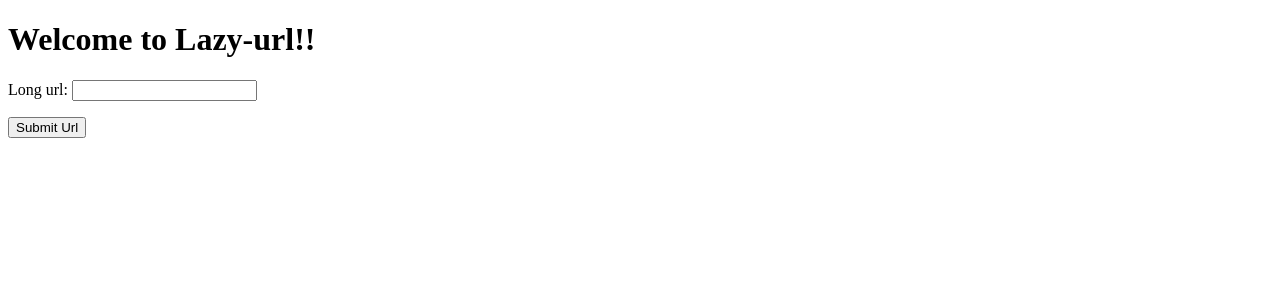
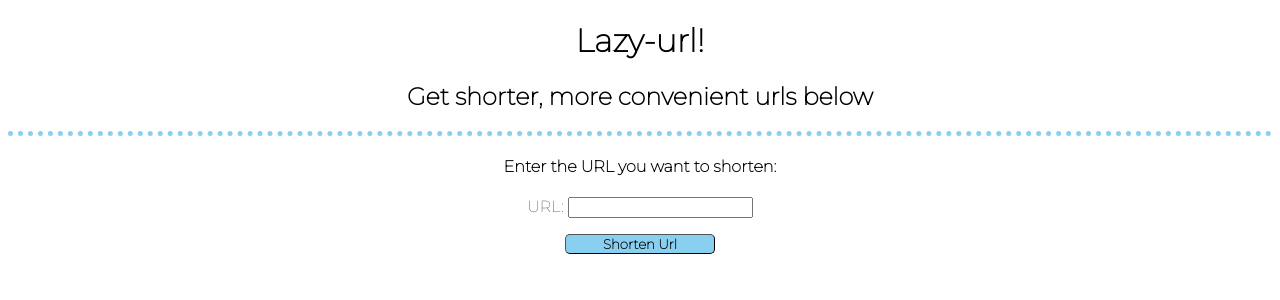
Before and after one commit to orlasinclair/LAP4-Code-Challenge, a Django app: page / in a window 1280 px wide. Shown: the top 300 px of the page. Run offline with Django 4.2, Linux system fonts and the light colour scheme.

Commit message:
added styling

```diff
--- a/theproject/lazy_url/form.py
+++ b/theproject/lazy_url/form.py
@@ -6,3 +6,6 @@ class UrlForm(forms.ModelForm):
     class Meta:
         model = UrlData
         fields = ['long_url']
+        labels = {
+            'long_url': 'URL:'
+        }
--- a/theproject/lazy_url/templates/base.html
+++ b/theproject/lazy_url/templates/base.html
@@ -5,22 +5,33 @@
     <meta charset="UTF-8">
     <meta http-equiv="X-UA-Compatible" content="IE=edge">
     <meta name="viewport" content="width=device-width, initial-scale=1.0">
+    <link rel="stylesheet" type="text/css" href="{% static 'style.css' %}">
     <title>Lazy-url</title>
 </head>
 <body>
   {% block content %}
-    <h1>Welcome to Lazy-url!!</h1>
+    <div class="greeting">
+      <h1>Lazy-url!</h1>
+      <h2>Get shorter, more convenient urls below</h2>
+    </div>
 
-    <form method="POST">
-      {% csrf_token %}
-      {{ form.as_p }}
-      <input type="submit" value="Submit Url">
-    </form>
+    <div class="form">
+      <h4>Enter the URL you want to shorten:</h4>
+      <form method="POST">
+        {% csrf_token %}
+        {{ form.as_p }}
+        <input id="button" type="submit" value="Shorten Url">
+      </form>
+    </div>
 
 
     {% if new_url %}
-    <a href="{{long_url}}">{{new_url}}</a>
+    <div class="result">
+      <h4>Here's your new URL:</h4>
+      <a href="{{long_url}}">http://127.0.0.1:8000/{{new_url}}</a>
+    </div>
     {% endif %}
+
 
 
   {% endblock content %}
--- a/theproject/lazy_url/views.py
+++ b/theproject/lazy_url/views.py
@@ -10,8 +10,8 @@ def home(request):
     if request.method  == 'POST':
         form = UrlForm(request.POST)
         if form.is_valid():
-            short = ''.join(random.choice(string.ascii_letters) for num in range(10))
-            short_url = f"http://localhost:8000/{short}"
+            short_url = ''.join(random.choice(string.ascii_letters) for num in range(10))
+            # short_url = f"http://localhost:8000/{short}"
             long_url = form.cleaned_data['long_url']
             new_url = UrlData(long_url=long_url, short_url=short_url)
             new_url.save()
@@ -20,7 +20,8 @@ def home(request):
                 'new_url': new_url,
                 'long_url': long_url
             }
-            print(UrlData.objects.get(short_url=short_url))
+            test = UrlData.objects.get(short_url=short_url)
+            print(test.long_url)
             return render(request, 'base.html', data)
     else:
         form = UrlForm()
--- /dev/null
+++ b/theproject/static/style.css
@@ -0,0 +1,37 @@
+@import url('https://fonts.googleapis.com/css2?family=Montserrat:wght@100&display=swap');
+
+.greeting{
+    font-family: 'Montserrat';
+    text-align: center;
+    border-bottom-style: dotted;
+    border-bottom-color: #89CFF0;
+    border-bottom-width: 5px;
+}
+
+.form{
+    font-family: 'Montserrat';
+    text-align: center;
+    margin-bottom: 40px
+}
+
+#button{
+    font-family: 'Montserrat';
+    font-weight: bold;
+    background-color: #89CFF0;
+    border-radius: 5px;
+    width: 150px;
+    border-width: 1px;
+}
+
+#button:hover{
+    background-color: #7393B3;
+    cursor: pointer;
+}
+
+.result{
+    font-family: 'Montserrat';
+    font-weight: 1000;
+    text-align: center;
+    margin: 20px;
+
+}
--- a/theproject/theproject/settings.py
+++ b/theproject/theproject/settings.py
@@ -25,9 +25,9 @@ SECRET_KEY = 'django-insecure-xbhzi%7)$0r0ra_qqy*uy98nmw!9ik-snp4m1%f)6avgyn@%3y
 # SECURITY WARNING: don't run with debug turned on in production!
 DEBUG = True
 
-ALLOWED_HOSTS = []
+ALLOWED_HOSTS = ['localhost', '127.0.0.1']
 
-
+STATICFILES_DIRS = ["static"]
 # Application definition
 
 INSTALLED_APPS = [
```
Also changed, not shown: theproject/db.sqlite3.
